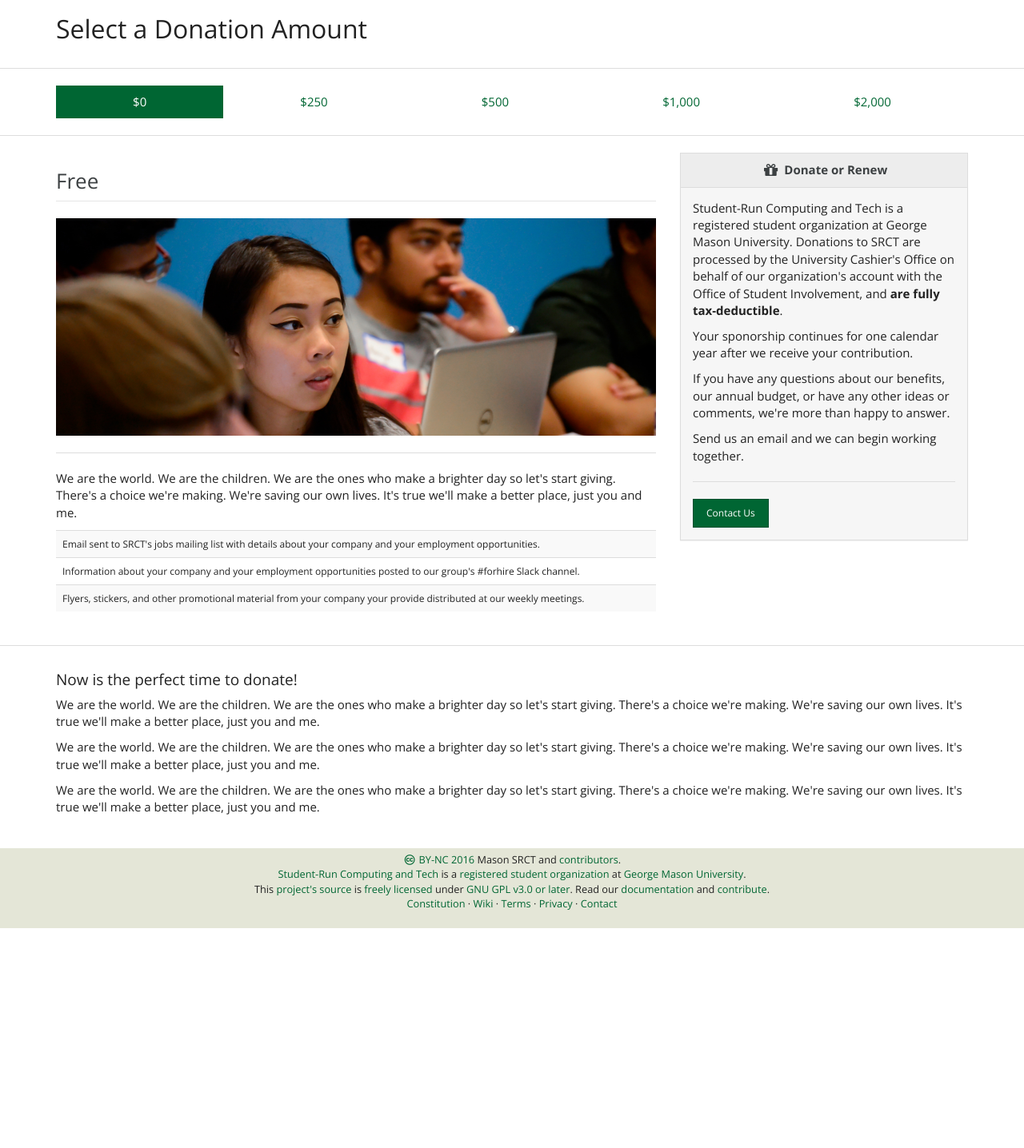
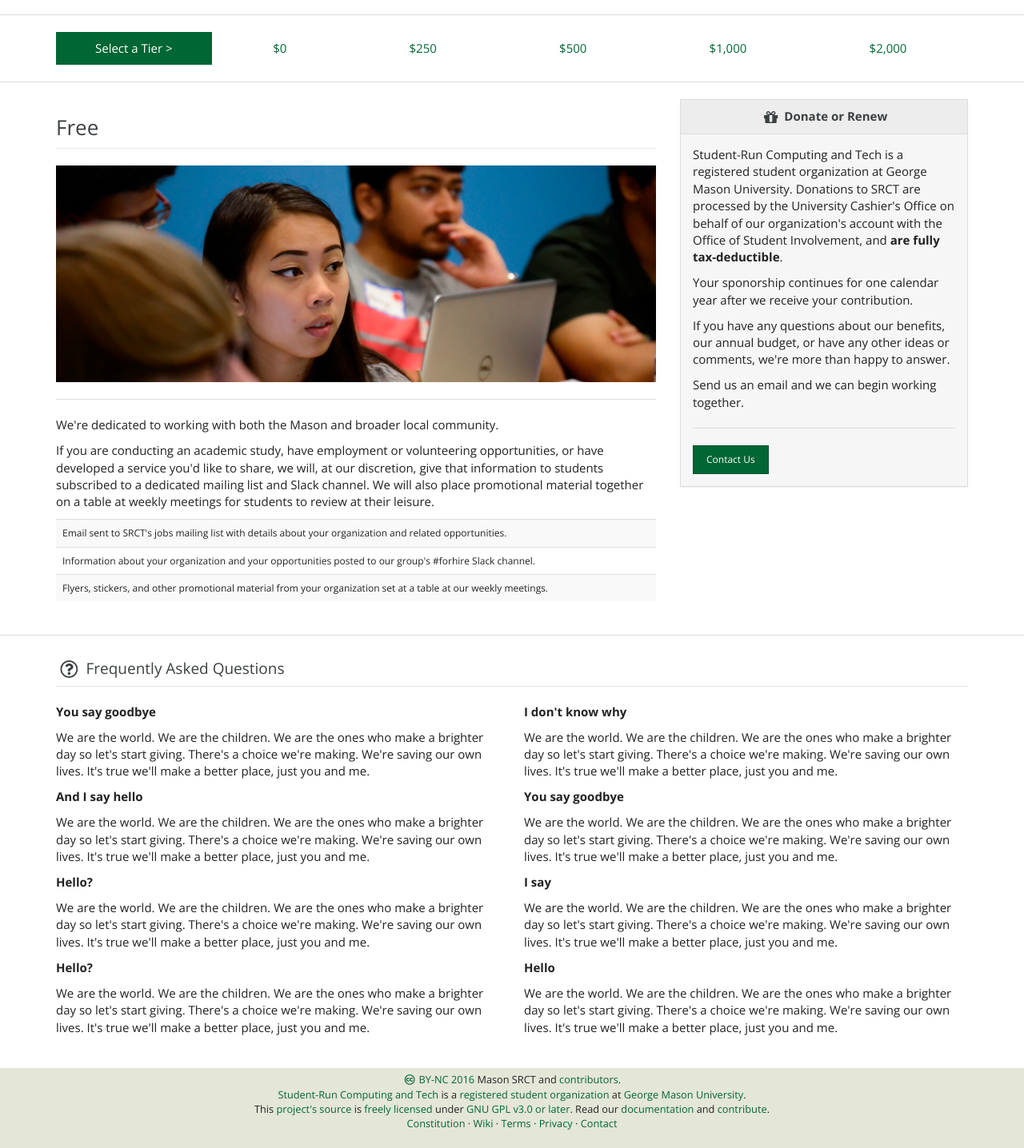
Before and after one commit to srct/srctweb, a Python web app: template srctweb/website/templates/fundraising.html in a window 1280 px wide. Shown: the part 48-1484 px from the top of the page at 80% size. Before the commit the page ends 1209 px from the top, so only its background shows below. Run offline with Jinja, Linux system fonts and the light colour scheme; the template is opened without the code that fills it, so the values that code supplies are empty; some libraries are stand-ins or nearby versions.

Commit message:
changed the 'now is the perfect time' placeholder to a FAQ placeholder, added the 'open letter'-type dealio, and wrote a blurb for the Free tier

```diff
--- a/srctweb/website/templates/fundraising.html
+++ b/srctweb/website/templates/fundraising.html
@@ -1,25 +1,24 @@
 {% extends "layouts/base.html" %}
 
 {% block title %}
-SRCT | Fundraising
+SRCT | Sponsorship
 {% endblock %}
 
 {% block pagetitle %}
 Sponsorship Levels
 {% endblock pagetitle %}
 {% block description %}
-Benefits afforded our gracious organization sponsors
 {% endblock description %}
 
 
 {% block content %}
-<h2>Select a Donation Amount</h2>
 
 </div> <!-- container -->
 <hr/>
 <div class="container">
   <ul class="nav nav-pills nav-justified">
-    <li class="active"><a data-toggle="pill" href="#free">$0</a></li>
+    <li class="active"><a data-toggle="pill" href="#select">Select a Tier ></a></li>
+    <li><a data-toggle="pill" href="#free">$0</a></li>
     <li><a data-toggle="pill" href="#bronze">$250</a></li>
     <li><a data-toggle="pill" href="#silver">$500</a></li>
     <li><a data-toggle="pill" href="#gold">$1,000</a></li>
@@ -33,6 +32,35 @@ Benefits afforded our gracious organization sponsors
 <div class="row">
   <div class="col-md-8">
     <div class="tab-content">
+      <div id="select" class="tab-pane fade">
+        <blockquote>
+
+        <p>
+          For over half a decade, Student-Run Computing and Tech has provided software services, workshops, trainings, a forum for student and guest speakers, and much more for our members and for the George Mason University community.
+        </p>
+
+        <p>
+          Each year our program requires both the dedicated time committment of our students and substantial financial support to achieve. While we receive $5,000 annually through the Office of Student Involvement, our expenditures run double to triple this allocation.
+        </p>
+
+        <p>
+          We work with other student organizations and academic departments to cover this shortfall, but also seek outside assistance to fully cover our costs.
+        </p>
+
+        <p>
+          Your generous donation can help us achieve our mission and continue to provide our services and host our events for another generation of Mason students. As thanks for your financial support, you will receive a wealth of meaningful benefits.
+        </p>
+
+        <p>
+          We look forward to working together to bring your organization together with our talented student members.
+        </p>
+        <p>—</p>
+        <p><strong>Jason Yeomans</strong>, President</p>
+        <p><strong>David Haynes</strong>, Vice President</p>
+
+        </blockquote>
+
+      </div>
       <div id="free" class="tab-pane fade in active">
         <legend><h3>Free</h3></legend>
         <img class="img-responsive center center-block"
@@ -40,28 +68,34 @@ Benefits afforded our gracious organization sponsors
          alt="Attendees to our Openhatch workshop in 2016 listen attentively.">
         <hr />
         <p>
-          We are the world. We are the children. We are the ones who make a brighter day
-          so let's start giving. There's a choice we're making. We're saving our own
-          lives. It's true we'll make a better place, just you and me.
+          We're dedicated to working with both the Mason and broader local community.
+        </p>
+        <p>
+          If you are conducting an academic study, have employment or volunteering
+          opportunities, or have developed a service you'd like to share, we will,
+          at our discretion, give that information to students subscribed to a dedicated
+          mailing list and Slack channel.
+          We will also place promotional material together on a table at weekly meetings
+          for students to review at their leisure.
         </p>
         <table class="table table-striped">
           <tbody>
             <tr>
               <td>
-                Email sent to SRCT's jobs mailing list with details about your company
-                and your employment opportunities.
+                Email sent to SRCT's jobs mailing list with details about your
+                organization and related opportunities.
               </td>
             </tr>
             <tr>
               <td>
-                Information about your company and your employment opportunities posted
+                Information about your organization and your opportunities posted
                 to our group's #forhire Slack channel.
               </td>
             </tr>
             <tr>
               <td>
-                Flyers, stickers, and other promotional material from your company
-                your provide distributed at our weekly meetings.
+                Flyers, stickers, and other promotional material from your organization
+                set at a table at our weekly meetings.
               </td>
             </tr>
           </tbody>
@@ -270,17 +304,56 @@ Benefits afforded our gracious organization sponsors
 
 <div class="row">
   <div class="col-md-12">
-    <h4>Now is the perfect time to donate!</h4>
+    <legend>
+    <h4><i class="fa fa-question-circle-o fa-lg fa-fw"></i> Frequently Asked Questions</h4>
+    </legend>
+  </div>
+  <div class="col-md-6">
+    <p><strong>You say goodbye</strong><p>
     <p>
       We are the world. We are the children. We are the ones who make a brighter day
       so let's start giving. There's a choice we're making. We're saving our own
       lives. It's true we'll make a better place, just you and me.
     </p>
+    <p><strong>And I say hello</strong><p>
     <p>
       We are the world. We are the children. We are the ones who make a brighter day
       so let's start giving. There's a choice we're making. We're saving our own
       lives. It's true we'll make a better place, just you and me.
     </p>
+    <p><strong>Hello?</strong><p>
+    <p>
+      We are the world. We are the children. We are the ones who make a brighter day
+      so let's start giving. There's a choice we're making. We're saving our own
+      lives. It's true we'll make a better place, just you and me.
+    </p>
+    <p><strong>Hello?</strong><p>
+    <p>
+      We are the world. We are the children. We are the ones who make a brighter day
+      so let's start giving. There's a choice we're making. We're saving our own
+      lives. It's true we'll make a better place, just you and me.
+    </p>
+  </div>
+  <div class="col-md-6">
+    <p><strong>I don't know why</strong><p>
+    <p>
+      We are the world. We are the children. We are the ones who make a brighter day
+      so let's start giving. There's a choice we're making. We're saving our own
+      lives. It's true we'll make a better place, just you and me.
+    </p>
+    <p><strong>You say goodbye</strong><p>
+    <p>
+      We are the world. We are the children. We are the ones who make a brighter day
+      so let's start giving. There's a choice we're making. We're saving our own
+      lives. It's true we'll make a better place, just you and me.
+    </p>
+    <p><strong>I say</strong><p>
+    <p>
+      We are the world. We are the children. We are the ones who make a brighter day
+      so let's start giving. There's a choice we're making. We're saving our own
+      lives. It's true we'll make a better place, just you and me.
+    </p>
+    <p><strong>Hello</strong><p>
     <p>
       We are the world. We are the children. We are the ones who make a brighter day
       so let's start giving. There's a choice we're making. We're saving our own
```
